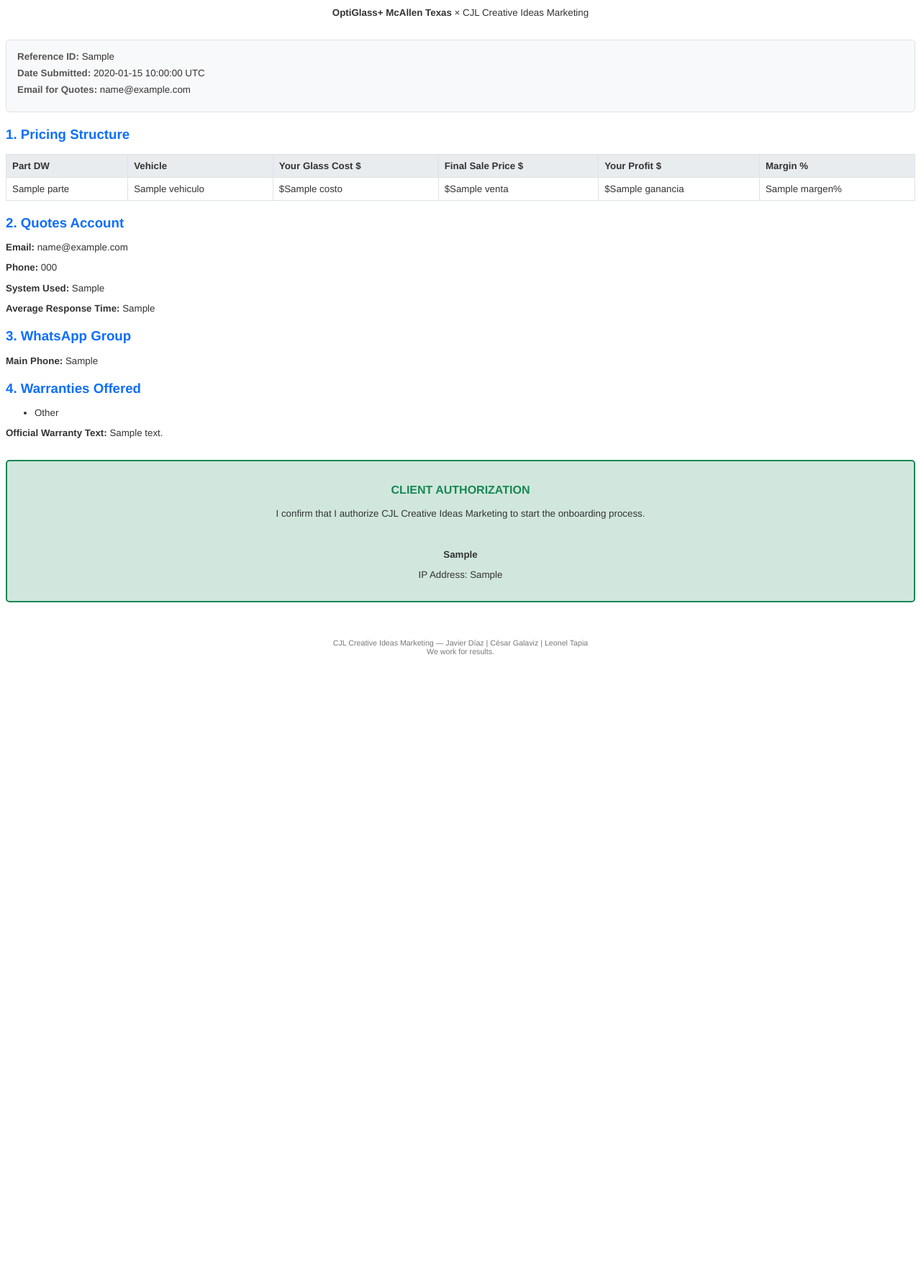
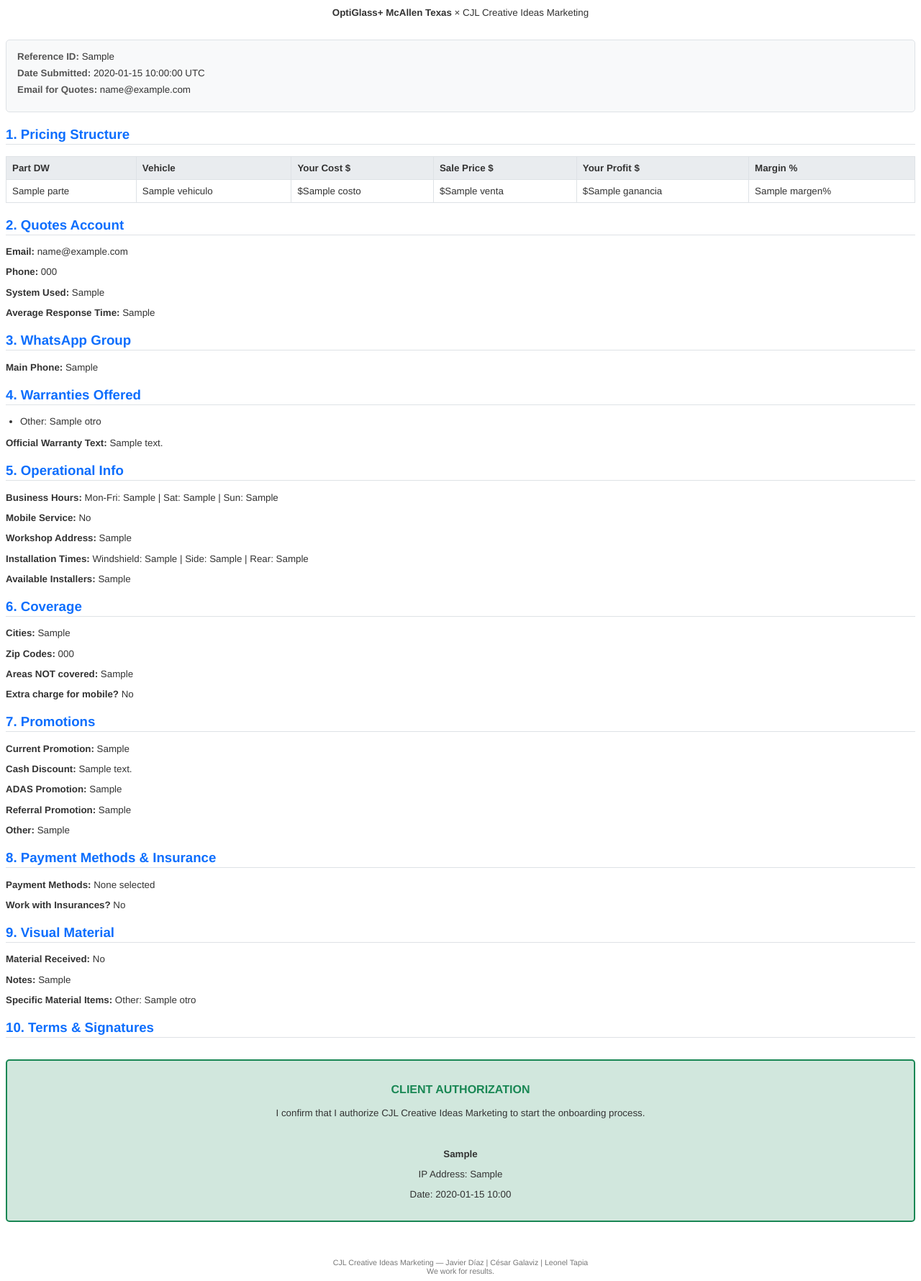
Before and after one commit to Leonel-Tapia/cjl-onboarding, a FastAPI app: template app/templates/pdf_template.html in a window 1280 px wide. Shown: the part 148-1928 px from the top of the page at 72% size. Before the commit the page ends 1057 px from the top, so only its background shows below. Run offline with FastAPI, Linux system fonts and the light colour scheme; the template is opened without the code that fills it: most values are stand-ins (such as "Sample title", 1, 10 or a date in 2020).

Commit message:
Fix: PDF sections 1-10, material visual JSON, and ID generation fix

```diff
--- a/app/models/onboarding.py
+++ b/app/models/onboarding.py
@@ -53,6 +53,7 @@ class OnboardingOptiGlass(Base):
     aceptan_seguro_cita = Column(Boolean, default=False)
     material_recibido = Column(Boolean, default=False)
     notas_material = Column(Text, nullable=True)
+    material_visual_json = Column(JSONB, nullable=True)
     acepta_terminos = Column(Boolean, default=False)
     autoriza_cliente = Column(Boolean, default=False)
     autoriza_cliente_nombre = Column(String(120), nullable=True)
--- a/app/templates/pdf_template.html
+++ b/app/templates/pdf_template.html
@@ -5,7 +5,7 @@
         @page { size: letter; margin: 2cm; }
         body { font-family: Helvetica, Arial, sans-serif; font-size: 10pt; color: #333; }
         h1 { color: #0d6efd; font-size: 18pt; border-bottom: 2px solid #0d6efd; padding-bottom: 5px; }
-        h2 { color: #0d6efd; font-size: 14pt; margin-top: 20px; }
+        h2 { color: #0d6efd; font-size: 14pt; margin-top: 20px; border-bottom: 1px solid #dee2e6; padding-bottom: 2px; }
         .header { text-align: center; margin-bottom: 30px; }
         .info-box { background-color: #f8f9fa; border: 1px solid #dee2e6; padding: 15px; border-radius: 5px; margin-bottom: 20px; }
         .info-row { margin-bottom: 8px; }
@@ -16,40 +16,127 @@
         .footer { margin-top: 50px; text-align: center; font-size: 8pt; color: #777; }
         .signature-box { border: 2px solid #198754; padding: 15px; border-radius: 5px; margin-top: 30px; background-color: #d1e7dd; text-align: center; }
         .signature-text { font-size: 12pt; font-weight: bold; color: #198754; }
+        ul { margin-top: 5px; margin-bottom: 15px; padding-left: 20px; }
+        li { margin-bottom: 3px; }
     </style>
 </head>
 <body>
     <div style="text-align: center; margin-bottom: 10px;"><img src="app/static/images/cjl.jpg" style="height: 80px;"></div>
     <div class="header"><h1>Onboarding Document</h1><p><strong>OptiGlass+ McAllen Texas</strong> &times; CJL Creative Ideas Marketing</p></div>
+
     <div class="info-box">
         <div class="info-row"><span class="label">Reference ID:</span> {{ registro.id_interno }}</div>
         <div class="info-row"><span class="label">Date Submitted:</span> {{ registro.fecha_submit.strftime('%Y-%m-%d %H:%M:%S') }} UTC</div>
-        <div class="info-row"><span class="label">Email for Quotes:</span> {{ registro.email_cotizaciones }}</div>
+        <div class="info-row"><span class="label">Email for Quotes:</span> {{ registro.email_cotizaciones or 'N/A' }}</div>
     </div>
+
+    <!-- 1. PRICING STRUCTURE -->
     <h2>1. Pricing Structure</h2>
-    <table><thead><tr><th>Part DW</th><th>Vehicle</th><th>Your Glass Cost $</th><th>Final Sale Price $</th><th>Your Profit $</th><th>Margin %</th></tr></thead>
-    <tbody>{% for p in registro.precios_json %}<tr><td>{{ p.parte }}</td><td>{{ p.vehiculo }}</td><td>${{ p.costo }}</td><td>${{ p.venta }}</td><td>${{ p.ganancia }}</td><td>{{ p.margen }}%</td></tr>{% endfor %}</tbody></table>
+    <table>
+        <thead><tr><th>Part DW</th><th>Vehicle</th><th>Your Cost $</th><th>Sale Price $</th><th>Your Profit $</th><th>Margin %</th></tr></thead>
+        <tbody>
+            {% for p in registro.precios_json %}
+            <tr><td>{{ p.parte }}</td><td>{{ p.vehiculo }}</td><td>${{ p.costo }}</td><td>${{ p.venta }}</td><td>${{ p.ganancia }}</td><td>{{ p.margen }}%</td></tr>
+            {% else %}
+            <tr><td colspan="6">No data provided.</td></tr>
+            {% endfor %}
+        </tbody>
+    </table>
+
+    <!-- 2. QUOTES ACCOUNT -->
     <h2>2. Quotes Account</h2>
     <p><strong>Email:</strong> {{ registro.email_cotizaciones or 'N/A' }}</p>
     <p><strong>Phone:</strong> {{ registro.telefono_cotizaciones or 'N/A' }}</p>
     <p><strong>System Used:</strong> {{ registro.sistema_cotizaciones or 'N/A' }}</p>
     <p><strong>Average Response Time:</strong> {{ registro.tiempo_respuesta or 'N/A' }}</p>
+
+    <!-- 3. WHATSAPP GROUP -->
     <h2>3. WhatsApp Group</h2>
     <p><strong>Main Phone:</strong> {{ registro.numero_principal_grupo or 'N/A' }}</p>
+
+    <!-- 4. WARRANTIES -->
     <h2>4. Warranties Offered</h2>
     <ul>
         {% if registro.garantias_json.fugas %}<li>Warranty against leaks and seepage (lifetime)</li>{% endif %}
         {% if registro.garantias_json.mano_obra %}<li>Labor / installation warranty</li>{% endif %}
         {% if registro.garantias_json.fabrica %}<li>Glass factory warranty</li>{% endif %}
         {% if registro.garantias_json.molduras %}<li>Warranty on moldings and seals</li>{% endif %}
-        {% if registro.garantias_json.otro %}<li>Other</li>{% endif %}
+        {% if registro.garantias_json.otro %}<li>Other: {{ registro.garantias_json.otro }}</li>{% endif %}
+        {% if not registro.garantias_json.fugas and not registro.garantias_json.mano_obra and not registro.garantias_json.fabrica and not registro.garantias_json.molduras and not registro.garantias_json.otro %}<li>None selected</li>{% endif %}
     </ul>
     {% if registro.texto_garantia_oficial %}<p><strong>Official Warranty Text:</strong> {{ registro.texto_garantia_oficial }}</p>{% endif %}
+
+    <!-- 5. OPERATIONAL INFO -->
+    <h2>5. Operational Info</h2>
+    <p><strong>Business Hours:</strong> Mon-Fri: {{ registro.horario_lv or 'N/A' }} | Sat: {{ registro.horario_sabado or 'N/A' }} | Sun: {{ registro.horario_domingo or 'N/A' }}</p>
+    <p><strong>Mobile Service:</strong> {{ 'Yes' if registro.servicio_movil else 'No' }}</p>
+    {% if registro.servicio_movil %}<p><strong>Service Radius:</strong> {{ registro.radio_millas or 'N/A' }} miles</p>{% endif %}
+    <p><strong>Workshop Address:</strong> {{ registro.direccion_taller or 'N/A' }}</p>
+    <p><strong>Installation Times:</strong> Windshield: {{ registro.tiempo_parabrisas or 'N/A' }} | Side: {{ registro.tiempo_lateral or 'N/A' }} | Rear: {{ registro.tiempo_trasero or 'N/A' }}</p>
+    <p><strong>Available Installers:</strong> {{ registro.instaladores_disponibles or 'N/A' }}</p>
+
+    <!-- 6. COVERAGE -->
+    <h2>6. Coverage</h2>
+    <p><strong>Cities:</strong> {{ registro.ciudades_cobertura or 'N/A' }}</p>
+    <p><strong>Zip Codes:</strong> {{ registro.zip_codes or 'N/A' }}</p>
+    <p><strong>Areas NOT covered:</strong> {{ registro.zonas_no_trabajan or 'N/A' }}</p>
+    <p><strong>Extra charge for mobile?</strong> {{ 'Yes' if registro.cobran_extra_movil else 'No' }} {% if registro.cobran_extra_movil %}({{ registro.cuanto_extra or 'N/A' }}){% endif %}</p>
+
+    <!-- 7. PROMOTIONS -->
+    <h2>7. Promotions</h2>
+    <p><strong>Current Promotion:</strong> {{ registro.promocion_actual or 'N/A' }}</p>
+    <p><strong>Cash Discount:</strong> {{ registro.descuento_efectivo or 'N/A' }}</p>
+    <p><strong>ADAS Promotion:</strong> {{ registro.promo_adas or 'N/A' }}</p>
+    <p><strong>Referral Promotion:</strong> {{ registro.promo_referidos or 'N/A' }}</p>
+    <p><strong>Other:</strong> {{ registro.otra_promo or 'N/A' }}</p>
+
+    <!-- 8. PAYMENT METHODS & INSURANCE -->
+    <h2>8. Payment Methods & Insurance</h2>
+    <p><strong>Payment Methods:</strong>
+        {% if registro.metodos_pago_json.efectivo %}Cash{% endif %}
+        {% if registro.metodos_pago_json.zelle %}, Zelle{% endif %}
+        {% if registro.metodos_pago_json.tarjeta %}, Card{% endif %}
+        {% if registro.metodos_pago_json.transferencia %}, Transfer{% endif %}
+        {% if registro.metodos_pago_json.financiamiento %}, Financing{% endif %}
+        {% if not registro.metodos_pago_json.efectivo and not registro.metodos_pago_json.zelle and not registro.metodos_pago_json.tarjeta and not registro.metodos_pago_json.transferencia and not registro.metodos_pago_json.financiamiento %}None selected{% endif %}
+    </p>
+    <p><strong>Work with Insurances?</strong> {{ 'Yes' if registro.trabajan_aseguradoras else 'No' }}</p>
+    {% if registro.trabajan_aseguradoras %}
+    <p><strong>Insurances:</strong>
+        {% if registro.aseguradoras_json.state_farm %}State Farm{% endif %}
+        {% if registro.aseguradoras_json.geico %}, Geico{% endif %}
+        {% if registro.aseguradoras_json.progressive %}, Progressive{% endif %}
+        {% if registro.aseguradoras_json.allstate %}, Allstate{% endif %}
+        {% if registro.aseguradoras_json.otra %}, Other{% endif %}
+    </p>
+    <p><strong>Deductibles:</strong> {{ registro.manejan_deducibles or 'N/A' }}</p>
+    <p><strong>Claims Processing:</strong> {{ registro.como_cobran_claims or 'N/A' }}</p>
+    <p><strong>Accept Insurance Appointment?</strong> {{ 'Yes' if registro.aceptan_seguro_cita else 'No' }}</p>
+    {% endif %}
+
+    <!-- 9. VISUAL MATERIAL -->
+    <h2>9. Visual Material</h2>
+    <p><strong>Material Received:</strong> {{ 'Yes' if registro.material_recibido else 'No' }}</p>
+    <p><strong>Notes:</strong> {{ registro.notas_material or 'N/A' }}</p>
+    {% if registro.material_visual_json %}
+        <p><strong>Specific Material Items:</strong>
+            {% if registro.material_visual_json.logo %}Logo {% endif %}
+            {% if registro.material_visual_json.fotos_taller %}Workshop Photos {% endif %}
+            {% if registro.material_visual_json.fotos_trabajos %}Job Photos {% endif %}
+            {% if registro.material_visual_json.video %}Video {% endif %}
+            {% if registro.material_visual_json.otro %}Other: {{ registro.material_visual_json.otro }}{% endif %}
+        </p>
+    {% endif %}
+
+    <!-- 10. TERMS & SIGNATURES -->
+    <h2>10. Terms & Signatures</h2>
     <div class="signature-box">
         <p class="signature-text">CLIENT AUTHORIZATION</p>
         <p>I confirm that I authorize CJL Creative Ideas Marketing to start the onboarding process.</p>
         <br><p><strong>{{ registro.autoriza_cliente_sello }}</strong></p><p>IP Address: {{ registro.autoriza_cliente_ip }}</p>
+        <p>Date: {{ registro.autoriza_cliente_fecha.strftime('%Y-%m-%d %H:%M') if registro.autoriza_cliente_fecha else 'N/A' }}</p>
     </div>
+
     <div class="footer">CJL Creative Ideas Marketing &mdash; Javier Díaz | César Galaviz | Leonel Tapia<br>We work for results.</div>
 </body>
 </html>
```
Also changed, not shown: app/routers/onboarding.py (+15 -10 lines).
